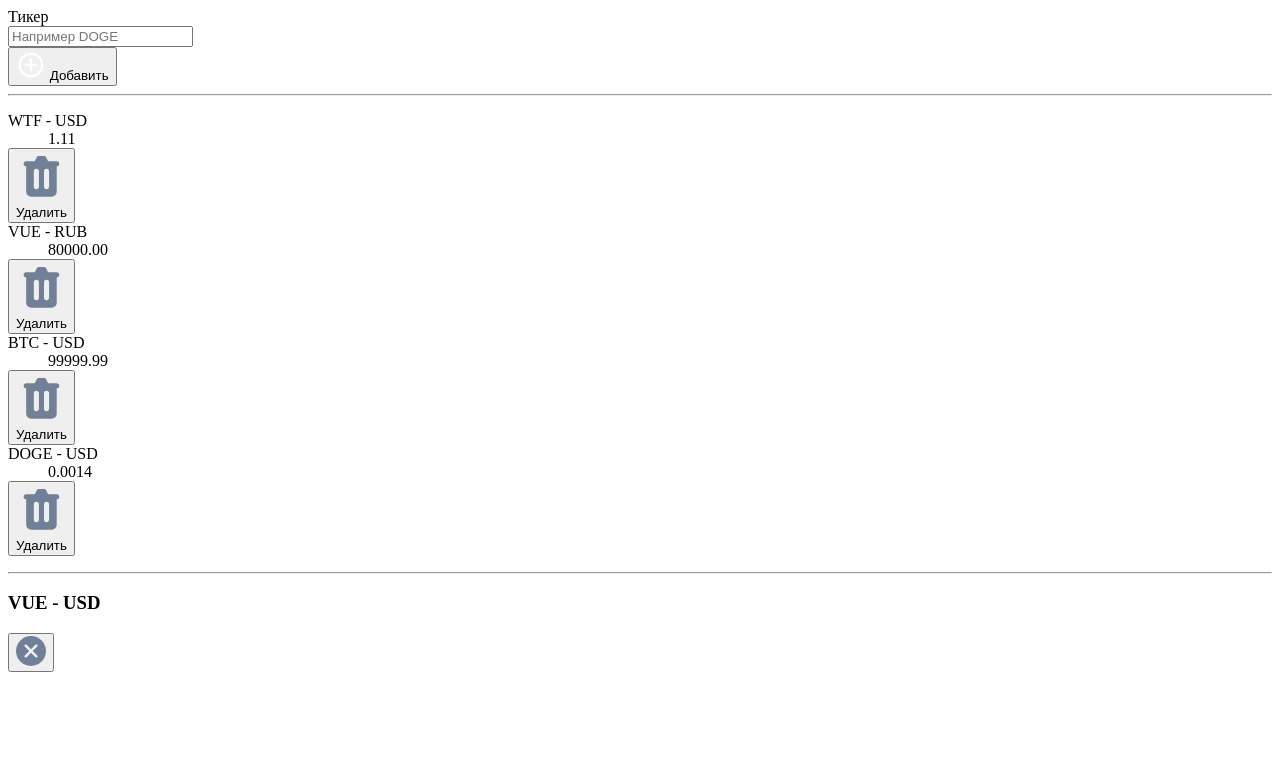
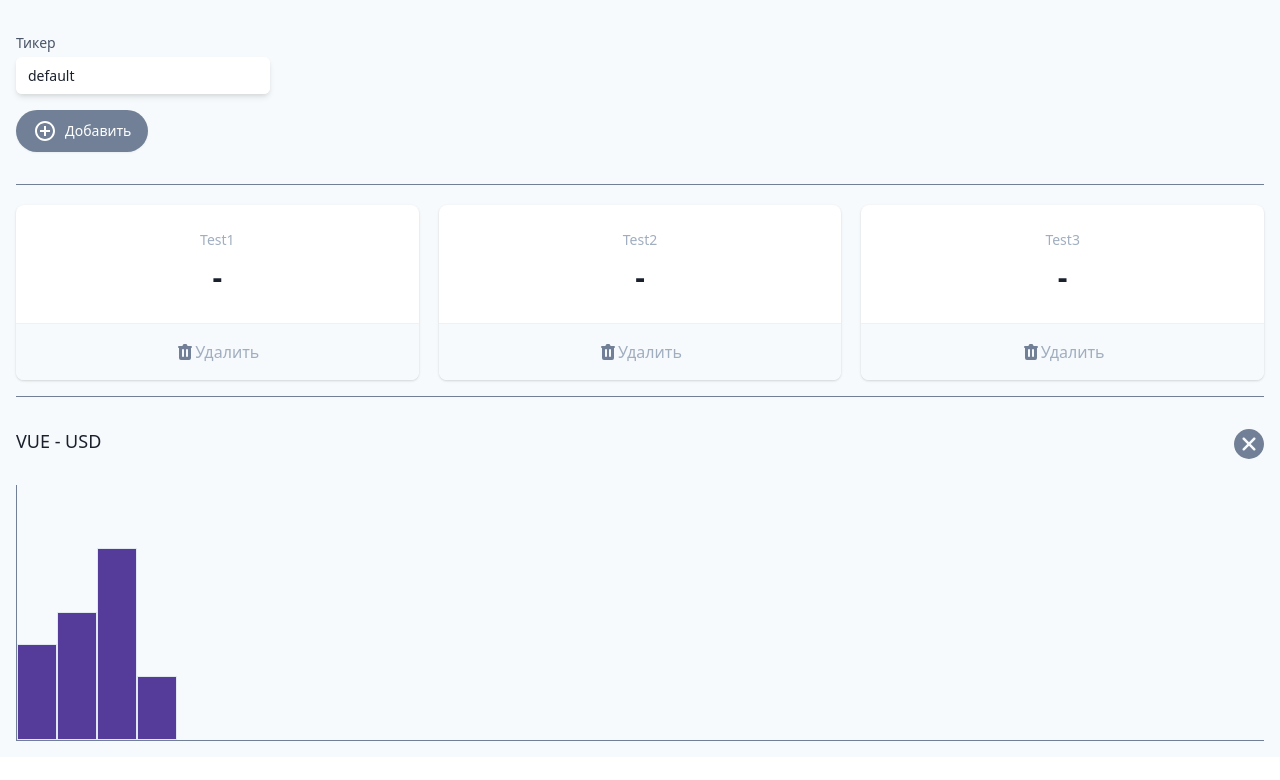
Before and after one commit to kotik-spb/cryptonomicon, a Vue app: page / in a window 1280 px wide. Shown: the top 780 px of the page. Built offline with nearby package versions, Linux system fonts and the light colour scheme.

Commit message:
base logic - add, remove tickers

```diff
--- a/src/App.vue
+++ b/src/App.vue
@@ -15,6 +15,8 @@
               <input
                 type="text"
                 name="wallet"
+                v-model="ticker"
+                @keydown.enter="addTicker"
                 id="wallet"
                 class="block w-full pr-10 border-gray-300 text-gray-900 focus:outline-none focus:ring-gray-500 focus:border-gray-500 sm:text-sm rounded-md"
                 placeholder="Например DOGE"
@@ -23,6 +25,7 @@
           </div>
         </div>
         <button
+          @click="addTicker"
           type="button"
           class="my-4 inline-flex items-center py-2 px-4 border border-transparent shadow-sm text-sm leading-4 font-medium rounded-full text-white bg-gray-600 hover:bg-gray-700 transition-colors duration-300 focus:outline-none focus:ring-2 focus:ring-offset-2 focus:ring-gray-500"
         >
@@ -46,108 +49,21 @@
       <hr class="w-full border-t border-gray-600 my-4" />
       <dl class="mt-5 grid grid-cols-1 gap-5 sm:grid-cols-3">
         <div
+          v-for="t in tickers"
+          :key="t.name"
           class="bg-white overflow-hidden shadow rounded-lg border-purple-800 border-solid cursor-pointer"
         >
           <div class="px-4 py-5 sm:p-6 text-center">
             <dt class="text-sm font-medium text-gray-500 truncate">
-              WTF - USD
+              {{ t.name }}
             </dt>
             <dd class="mt-1 text-3xl font-semibold text-gray-900">
-              1.11
+              {{ t.price }}
             </dd>
           </div>
           <div class="w-full border-t border-gray-200"></div>
           <button
-            class="flex items-center justify-center font-medium w-full bg-gray-100 px-4 py-4 sm:px-6 text-md text-gray-500 hover:text-gray-600 hover:bg-gray-200 hover:opacity-20 transition-all focus:outline-none"
-          >
-            <svg
-              class="h-5 w-5"
-              xmlns="http://www.w3.org/2000/svg"
-              viewBox="0 0 20 20"
-              fill="#718096"
-              aria-hidden="true"
-            >
-              <path
-                fill-rule="evenodd"
-                d="M9 2a1 1 0 00-.894.553L7.382 4H4a1 1 0 000 2v10a2 2 0 002 2h8a2 2 0 002-2V6a1 1 0 100-2h-3.382l-.724-1.447A1 1 0 0011 2H9zM7 8a1 1 0 012 0v6a1 1 0 11-2 0V8zm5-1a1 1 0 00-1 1v6a1 1 0 102 0V8a1 1 0 00-1-1z"
-                clip-rule="evenodd"
-              ></path></svg
-            >Удалить
-          </button>
-        </div>
-        <div
-          class="bg-white overflow-hidden shadow rounded-lg border-purple-800 border-solid border-4 cursor-pointer"
-        >
-          <div class="px-4 py-5 sm:p-6 text-center">
-            <dt class="text-sm font-medium text-gray-500 truncate">
-              VUE - RUB
-            </dt>
-            <dd class="mt-1 text-3xl font-semibold text-gray-900">
-              80000.00
-            </dd>
-          </div>
-          <div class="w-full border-t border-gray-200"></div>
-          <button
-            class="flex items-center justify-center font-medium w-full bg-gray-100 px-4 py-4 sm:px-6 text-md text-gray-500 hover:text-gray-600 hover:bg-gray-200 hover:opacity-20 transition-all focus:outline-none"
-          >
-            <svg
-              class="h-5 w-5"
-              xmlns="http://www.w3.org/2000/svg"
-              viewBox="0 0 20 20"
-              fill="#718096"
-              aria-hidden="true"
-            >
-              <path
-                fill-rule="evenodd"
-                d="M9 2a1 1 0 00-.894.553L7.382 4H4a1 1 0 000 2v10a2 2 0 002 2h8a2 2 0 002-2V6a1 1 0 100-2h-3.382l-.724-1.447A1 1 0 0011 2H9zM7 8a1 1 0 012 0v6a1 1 0 11-2 0V8zm5-1a1 1 0 00-1 1v6a1 1 0 102 0V8a1 1 0 00-1-1z"
-                clip-rule="evenodd"
-              ></path></svg
-            >Удалить
-          </button>
-        </div>
-        <div
-          class="bg-white overflow-hidden shadow rounded-lg border-purple-800 border-solid cursor-pointer"
-        >
-          <div class="px-4 py-5 sm:p-6 text-center">
-            <dt class="text-sm font-medium text-gray-500 truncate">
-              BTC - USD
-            </dt>
-            <dd class="mt-1 text-3xl font-semibold text-gray-900">
-              99999.99
-            </dd>
-          </div>
-          <div class="w-full border-t border-gray-200"></div>
-          <button
-            class="flex items-center justify-center font-medium w-full bg-gray-100 px-4 py-4 sm:px-6 text-md text-gray-500 hover:text-gray-600 hover:bg-gray-200 hover:opacity-20 transition-all focus:outline-none"
-          >
-            <svg
-              class="h-5 w-5"
-              xmlns="http://www.w3.org/2000/svg"
-              viewBox="0 0 20 20"
-              fill="#718096"
-              aria-hidden="true"
-            >
-              <path
-                fill-rule="evenodd"
-                d="M9 2a1 1 0 00-.894.553L7.382 4H4a1 1 0 000 2v10a2 2 0 002 2h8a2 2 0 002-2V6a1 1 0 100-2h-3.382l-.724-1.447A1 1 0 0011 2H9zM7 8a1 1 0 012 0v6a1 1 0 11-2 0V8zm5-1a1 1 0 00-1 1v6a1 1 0 102 0V8a1 1 0 00-1-1z"
-                clip-rule="evenodd"
-              ></path></svg
-            >Удалить
-          </button>
-        </div>
-        <div
-          class="bg-white overflow-hidden shadow rounded-lg border-purple-800 border-solid cursor-pointer"
-        >
-          <div class="px-4 py-5 sm:p-6 text-center">
-            <dt class="text-sm font-medium text-gray-500 truncate">
-              DOGE - USD
-            </dt>
-            <dd class="mt-1 text-3xl font-semibold text-gray-900">
-              0.0014
-            </dd>
-          </div>
-          <div class="w-full border-t border-gray-200"></div>
-          <button
+            @click="removeTicker(t)"
             class="flex items-center justify-center font-medium w-full bg-gray-100 px-4 py-4 sm:px-6 text-md text-gray-500 hover:text-gray-600 hover:bg-gray-200 hover:opacity-20 transition-all focus:outline-none"
           >
             <svg
@@ -209,9 +125,28 @@
 export default {
   name: "App",
   data() {
-    return {};
+    return {
+      ticker: "default",
+      tickers: [
+        { name: "Test1", price: "-" },
+        { name: "Test2", price: "-" },
+        { name: "Test3", price: "-" }
+      ]
+    };
+  },
+  methods: {
+    addTicker() {
+      this.tickers.push({
+        name: this.ticker,
+        price: "-"
+      });
+      this.ticker = "";
+    },
+    removeTicker(ticker) {
+      this.tickers = this.tickers.filter(t => t !== ticker);
+    }
   }
 };
 </script>
 
-<style></style>
+<style src="./app.css"></style>
```
Also changed, not shown: .prettierrc.js.
